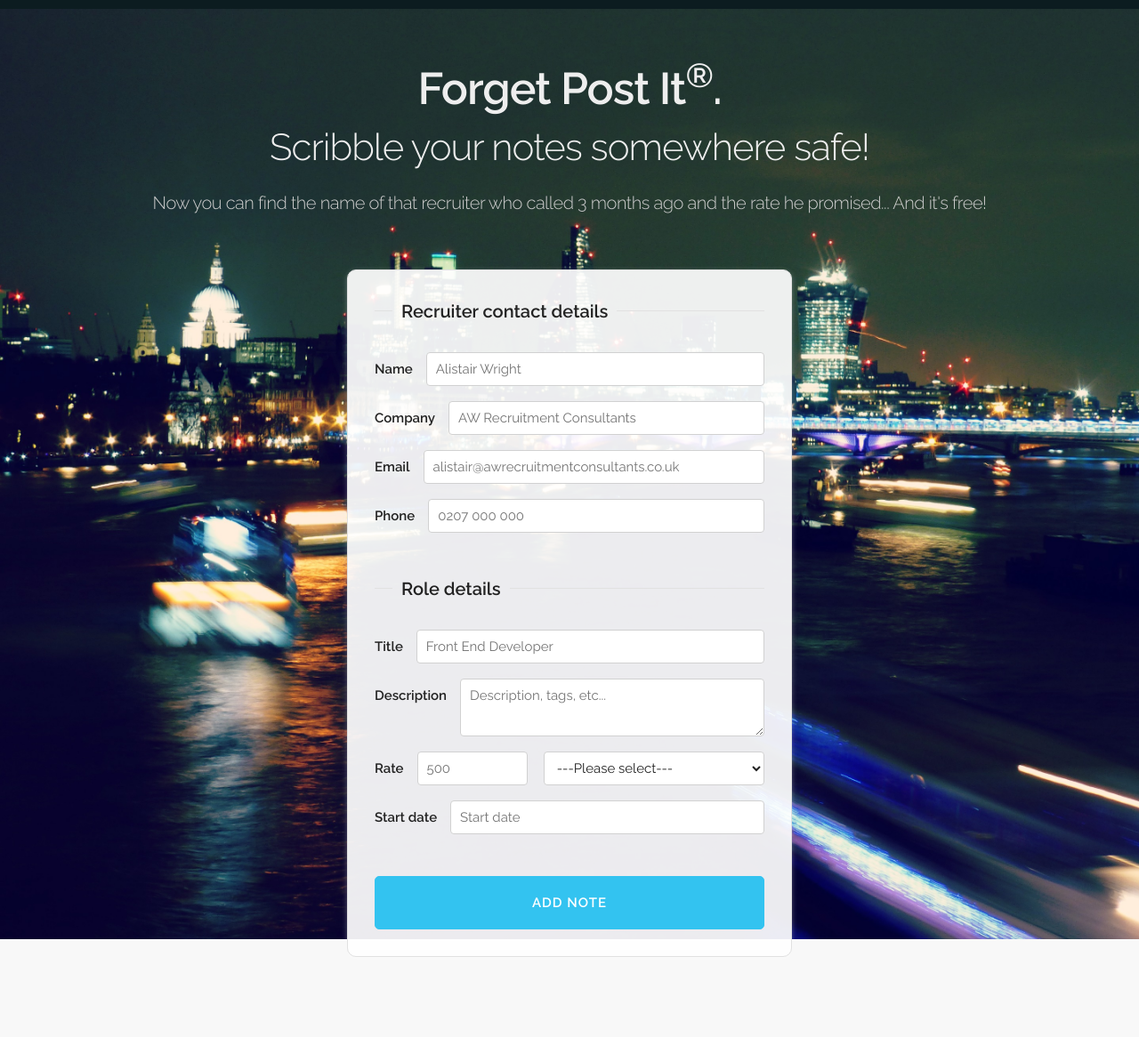
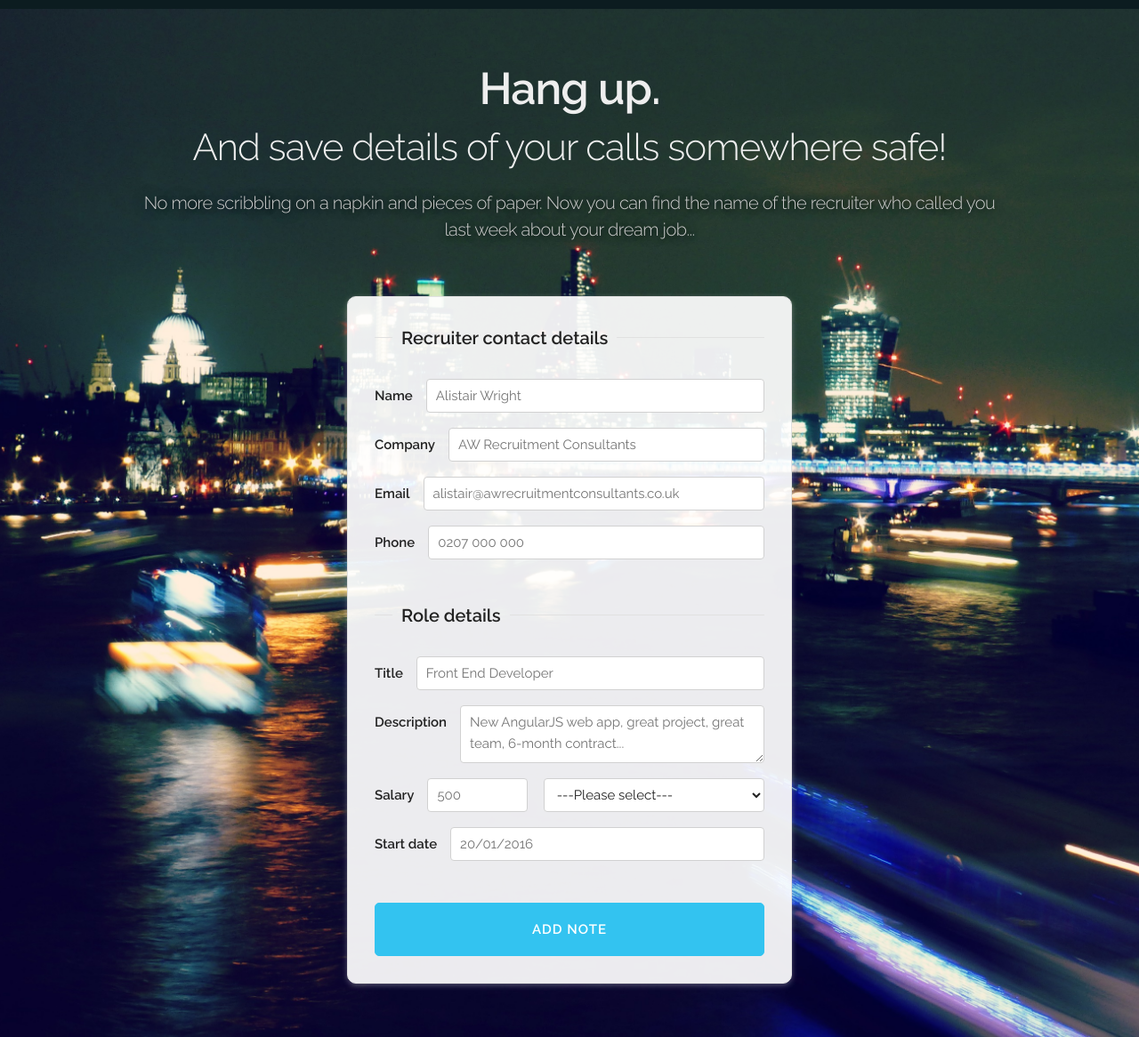
Before and after one commit to plnichols/hang-up, a website: page app/index.html in a window 1280 px wide. Shown: the top 1166 px of the page at 89% size. Drawn offline with nearby package versions, Linux system fonts and the light colour scheme; some packages are replaced by stand-ins of ours; a script that the page names is missing.

Commit message:
Change homepage copy

```diff
--- a/app/components/add/add.html
+++ b/app/components/add/add.html
@@ -27,29 +27,30 @@
         </div>
         <div class="form-group">
             <label class="form-label" for="noteDescription">Description</label>
-            <textarea class="form-input" id="noteDescription" ng-model="add.note.description" placeholder="Description, tags, etc..." autocomplete="off"></textarea>
+            <textarea class="form-input" id="noteDescription" ng-model="add.note.description" placeholder="New AngularJS web app, great project, great team, 6-month contract..." autocomplete="off"></textarea>
         </div>
 
         <div class="row">
             <div class="five columns">
                 <div class="form-group">
-                    <label class="form-label" for="noteRate">Rate</label>
-                    <input class="form-input" type="text" id="noteRate" ng-model="add.note.rate" placeholder="500" autocomplete="off">
+                    <label class="form-label" for="noteSalary">Salary</label>
+                    <input class="form-input" type="text" id="noteSalary" ng-model="add.note.salary" placeholder="500" autocomplete="off">
                 </div>
             </div>
             <div class="seven columns">
                 <select class="form-input" name="" id="noteRateBasis" ng-model="add.note.rateBasis">
                     <option value="">---Please select---</option>
+                    <option value="hour">hour</option>
                     <option value="day">day</option>
-                    <option value="hour">hour</option>
                     <option value="week">week</option>
+                    <option value="week">year</option>
                     <option value="other">other</option>
                 </select>
             </div>
         </div>
         <div class="form-group">
             <label class="form-label" for="noteStartDate">Start date</label>
-            <input class="form-input" type="text" id="noteStartDate" ng-model="add.note.start" placeholder="Start date" autocomplete="off">
+            <input class="form-input" type="text" id="noteStartDate" ng-model="add.note.start" placeholder="20/01/2016" autocomplete="off">
         </div>
 
     </fieldset>
--- a/app/index.html
+++ b/app/index.html
@@ -46,9 +46,9 @@
 
     <div class="hero">
       <div class="hero__inner">
-        <h1 class="hero__title">Forget Post It<sup>&reg;</sup>.</h1>
-        <h2 class="hero__subtitle">Scribble your notes somewhere safe!</h2>
-        <h5 class="hero__desc">Now you can find the name of that recruiter who called 3 months ago and the rate he promised... And it's free!</h5>
+        <h1 class="hero__title">Hang up.</h1>
+        <h2 class="hero__subtitle">And save details of your calls somewhere safe!</h2>
+        <h5 class="hero__desc">No more scribbling on a napkin and pieces of paper.  Now you can find the name of the recruiter who called you last week about your dream job...</h5>
         <div ui-view="add"></div>
       </div>
     </div>
--- a/app/sass/components/_add-note.scss
+++ b/app/sass/components/_add-note.scss
@@ -1,6 +1,6 @@
 .add-note {
     max-width: 500px;
-    margin: 40px auto -50px;
+    margin: 40px auto 0;
     padding: $base-padding;
     border: 1px solid $border-light;
     border-radius: 10px;
--- a/app/sass/components/_hero.scss
+++ b/app/sass/components/_hero.scss
@@ -1,12 +1,11 @@
 .hero {
-    margin-bottom: $base-padding;
     background: #444 url(../img/bg2.jpg) no-repeat center center;
     background-size: cover;
 }
 
 .hero__inner {
     @include container;
-    padding: 30px;
+    padding: ($base-padding * 2) $base-padding;
     text-align: center;
 
     @include breakpoint('small') {
@@ -18,7 +17,7 @@
     color: #eee;
     font-weight: 600;
     font-size: 4rem;
-    margin: 3rem 0 1rem;
+    margin-bottom: 1rem;
 
     @include breakpoint('medium') {
         font-size: 5rem;
@@ -32,6 +31,7 @@
 .hero__desc {
     color: #ccc;
     margin-bottom: 6rem;
+    text-shadow: 1px 1px 5px rgba(0,0,0,0.5), 0px 0px 20px rgba(0,0,0,0.25), 0px 0px 40px rgba(0,0,0,0.25);
 
     @include breakpoint('medium') {
         font-size: 2rem;
```
Also changed, not shown: app/css/main.css.
